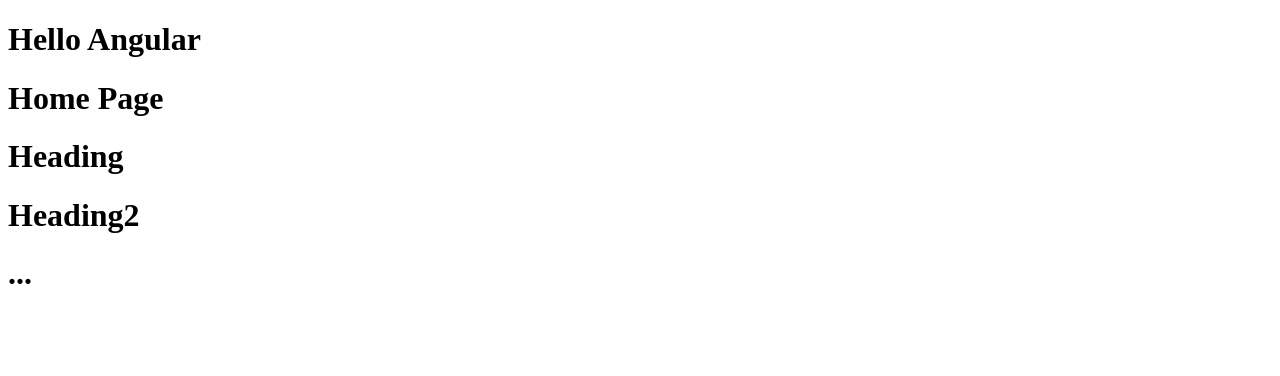
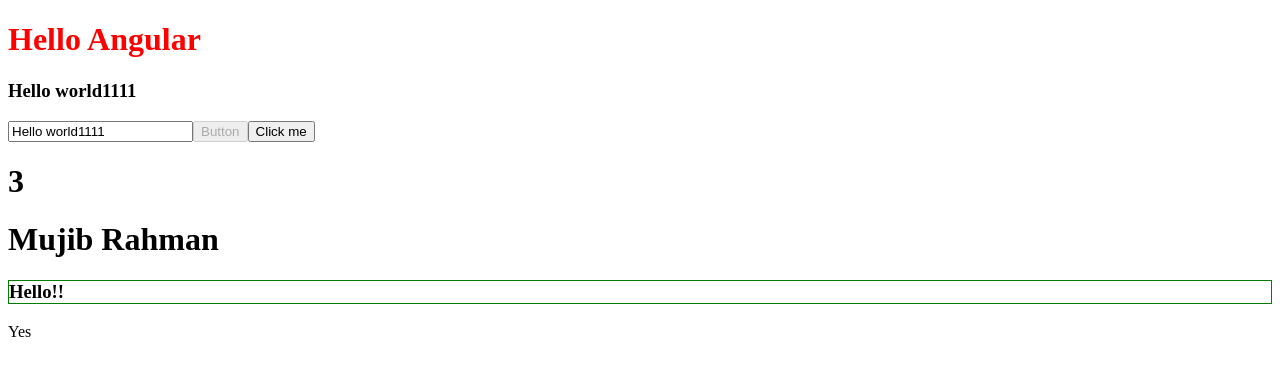
Before and after one commit to Mujib517/angular5.web, an Angular app: page / in a window 1280 px wide. Shown: the top 376 px of the page. Built offline with nearby package versions, Linux system fonts and the light colour scheme.

Commit message:
Databinding

```diff
--- a/src/app/app.component.ts
+++ b/src/app/app.component.ts
@@ -2,6 +2,44 @@
 
 @Component({
     selector: 'app-root',
-    template: '<h1>Hello Angular</h1> <app-home></app-home>'
+    template: `<h1 [class.fg]="message">Hello Angular</h1>
+
+        <h3>{{message}}</h3>
+        <input type="text" [(ngModel)]="message"/>
+
+
+        <button [disabled]="message">Button</button>
+
+        <button (click)="onClick(1)">Click me</button>
+
+        <h1>{{1+2}}</h1>
+        <h1>{{"Mujib" +" Rahman"}}</h1>
+
+
+        <h3 [style.border]="message?'1px solid green':'none'">{{getMsg()}}</h3>
+
+        {{message?"Yes":"No"}}
+    `
 })
-export class AppComponent { }
+export class AppComponent {
+    message: string = "Hello world1111";
+
+    //truthy
+    //falsy: 0,undefined,null,"",false,NaN
+
+    getMsg(): string {
+        //side effects
+        return "Hello!!";
+    }
+
+    onClick(param) {
+        console.log("Button clicked", param);
+    }
+}
+
+//1.expressions or interpolation {{}}
+//2.Property binding []
+//3.Event binding   ()
+//4.Class Binding   []
+//5.Style binding   []
+//6.Two way binding
--- a/src/app/home/home.component.ts
+++ b/src/app/home/home.component.ts
@@ -1,5 +1,6 @@
 import { Component } from "@angular/core";
 // single line, multi line, separate file
+// Data binding
 
 @Component({
     selector: 'app-home',
--- a/src/styles.css
+++ b/src/styles.css
@@ -1 +1,4 @@
 /* You can add global styles to this file, and also import other style files */
+.fg{
+    color:red;
+}
```
Also changed, not shown: src/app/app.module.ts (+5 -4 lines).
